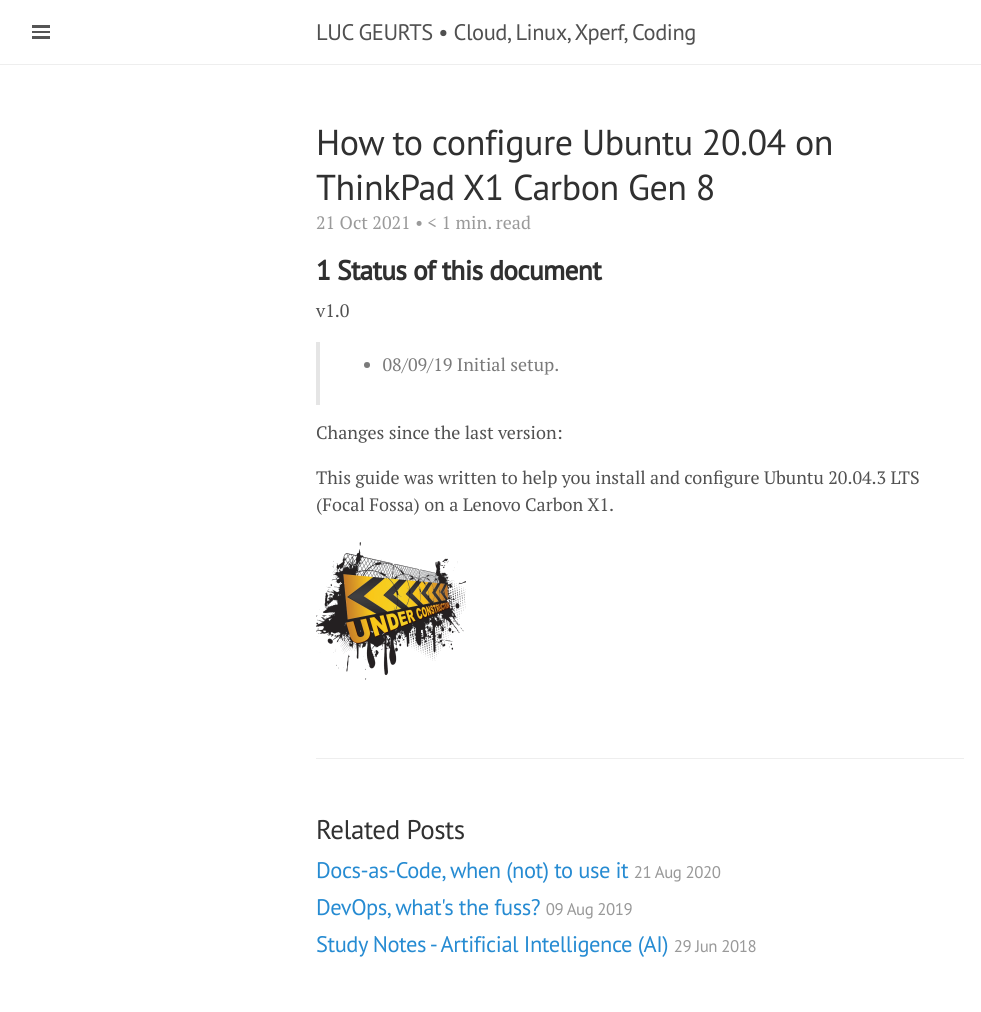
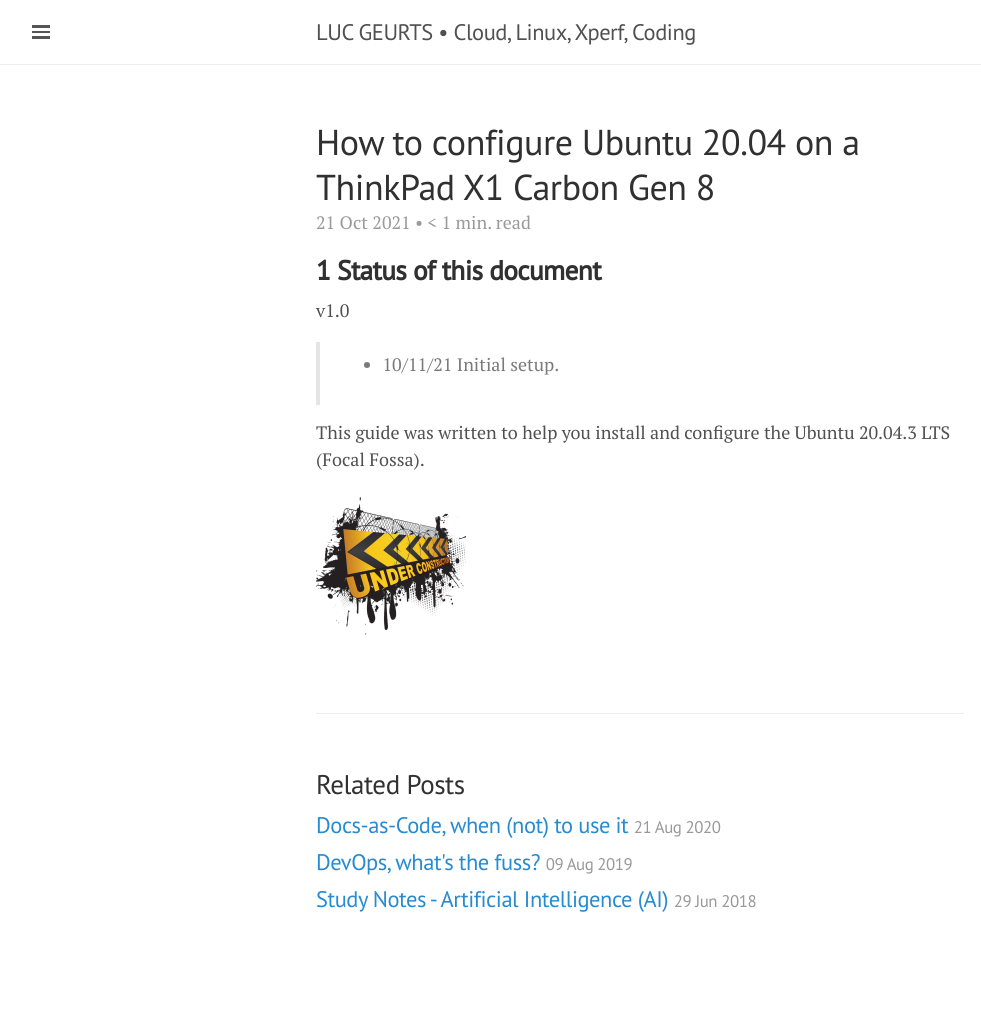
Before and after one commit to lgeurts/lgeurts.github.io, a Jekyll site: the page built from _posts/2021-10-21-ubuntu-setup-notes-for-x1-carbon-gen8.md, in a window 1280 px wide. Shown: the whole page, without its empty margins (0-981 px from the left). Built offline with Jekyll 4.4.1, drawn with Linux system fonts in a browser that asks for light colours; nearby versions of some CDN libraries; comment, search, counter and statistics services are not loaded; after the commit the page ends 967 px from its top, so only the background shows below that.

Commit message:
Update 2021-10-21-ubuntu-setup-notes-for-x1-carbon-gen8.md

```diff
--- a/_posts/2021-10-21-ubuntu-setup-notes-for-x1-carbon-gen8.md
+++ b/_posts/2021-10-21-ubuntu-setup-notes-for-x1-carbon-gen8.md
@@ -1,6 +1,6 @@
 ---
 layout: post
-title: How to configure Ubuntu 20.04 on ThinkPad X1 Carbon Gen 8
+title: How to configure Ubuntu 20.04 on a ThinkPad X1 Carbon Gen 8
 read_time: true
 comments: true
 category: Open Source
@@ -11,10 +11,8 @@
 -----------------------------
 
 v1.0
-> * 08/09/19 Initial setup.
+> * 10/11/21 Initial setup.
 
-Changes since the last version:
-
-This guide was written to help you install and configure Ubuntu 20.04.3 LTS (Focal Fossa) on a Lenovo Carbon X1.
+This guide was written to help you install and configure the Ubuntu 20.04.3 LTS (Focal Fossa).
 
 ![](/assets/under-construction.png)
```
